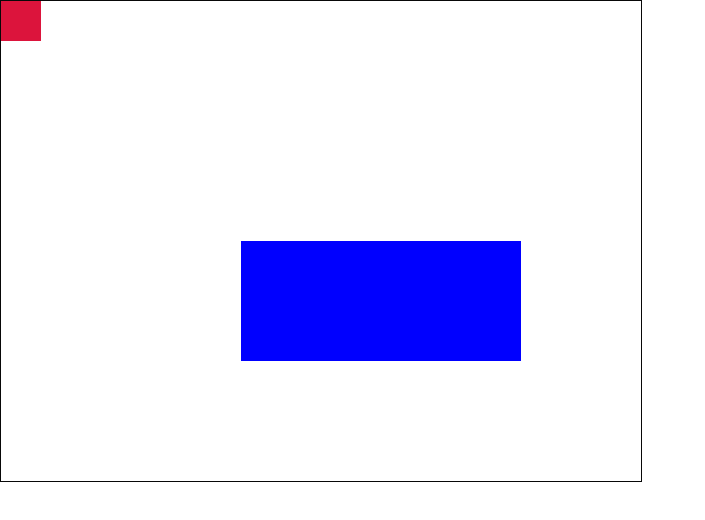
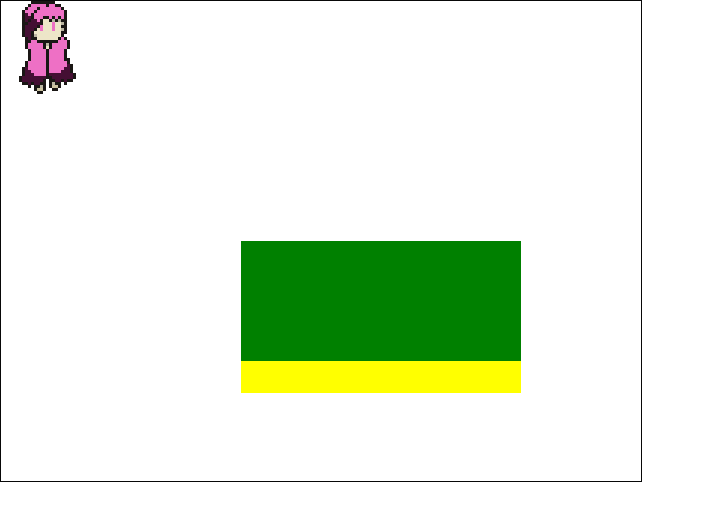
Before and after one commit to AngelRRand/TestPortfolioV3, a Next.js app: page / in a window 1280 px wide. Shown: the top 520 px of the page, without its empty margins (0-705 px from the left). Built offline with nearby package versions, Linux system fonts and the light colour scheme.

Commit message:
prueba sprite

```diff
--- a/pages/index.jsx
+++ b/pages/index.jsx
@@ -1,7 +1,8 @@
 import { useEffect, useRef } from 'react';
 import styles from '@/styles/Home.module.css';
 import Head from 'next/head';
-
+import Image from 'next/image';
+import pj from '../img/Sprites.png'
 export default function Home() {
   const containerRef = useRef(null);
   const movableDivRef = useRef(null);
@@ -129,10 +130,15 @@ export default function Home() {
       </Head>
       <main className={styles.main}>
         <div className={styles.center} ref={containerRef}>
-          <div className={styles.caja} ref={movableDivRef}>
+          {/* PERSONAJE */}
+          <div className={`${styles.caja} ${styles.sprite} `} ref={movableDivRef}>
+          </div>
 
+          {/* CAJAS PRUEBA */}
+          <div className={styles.secondBox} ref={secondBoxRef}>
+            <div className={styles.caja2}></div>
+            <div className={styles.caja3}></div>
           </div>
-          <div className={styles.secondBox} ref={secondBoxRef}></div>
         </div>
       </main>
     </>
--- a/styles/Home.module.css
+++ b/styles/Home.module.css
@@ -14,9 +14,6 @@
   position: absolute;
   top: 0;
   left: 0;
-  height: 5vh;
-  width: 5vh;
-  background-color: crimson;
   transition: top 0.0001s, left 0.0001s; /* Añadido para suavizar el movimiento */
 }
 
@@ -24,17 +21,53 @@
   position: absolute;
   top: 30vh;
   left: 30vh;
+  transition: top 0.0001s, left 0.0001s;
+}
+
+
+.caja2{
   height: 15vh;
   width: 35vh;
-  background-color: blue;
-  transition: top 0.0001s, left 0.0001s;
+  background-color: green;
 }
-.secondBox2 {
-  position: absolute;
-  top: 10vh;
-  left: 30vh;
-  height: 15vh;
-  width: 15vh;
-  background-color: blue;
-  transition: top 0.0001s, left 0.0001s;
+
+.caja3{
+  display: flex;
+  height: 4vh;
+  width: 35vh;
+  background-color: yellow;
 }
+/* En el caso de ser 300% */
+.sprite{
+  height: 94px;
+  width: 80px;
+  background-position: 0px 0;
+  animation: move 0.8s steps(4) infinite;
+  background-image: url('../img/Sprites.png');
+}
+
+@keyframes move {
+  to{
+    background-position: -384px 0;
+  }
+}
+
+
+
+/* En el caso de ser 100% */
+
+/*
+.sprite{
+  height: 32px;
+  width: 28px;
+  background-position: 0px 0;
+  animation: move 0.8s steps(4) infinite;
+  background-image: url('../img/Sprites.png');
+}
+
+@keyframes move {
+  to{
+    background-position: -128px 0;
+  }
+}
+ */
```
Also changed, not shown: img/Sprites.png (added).
